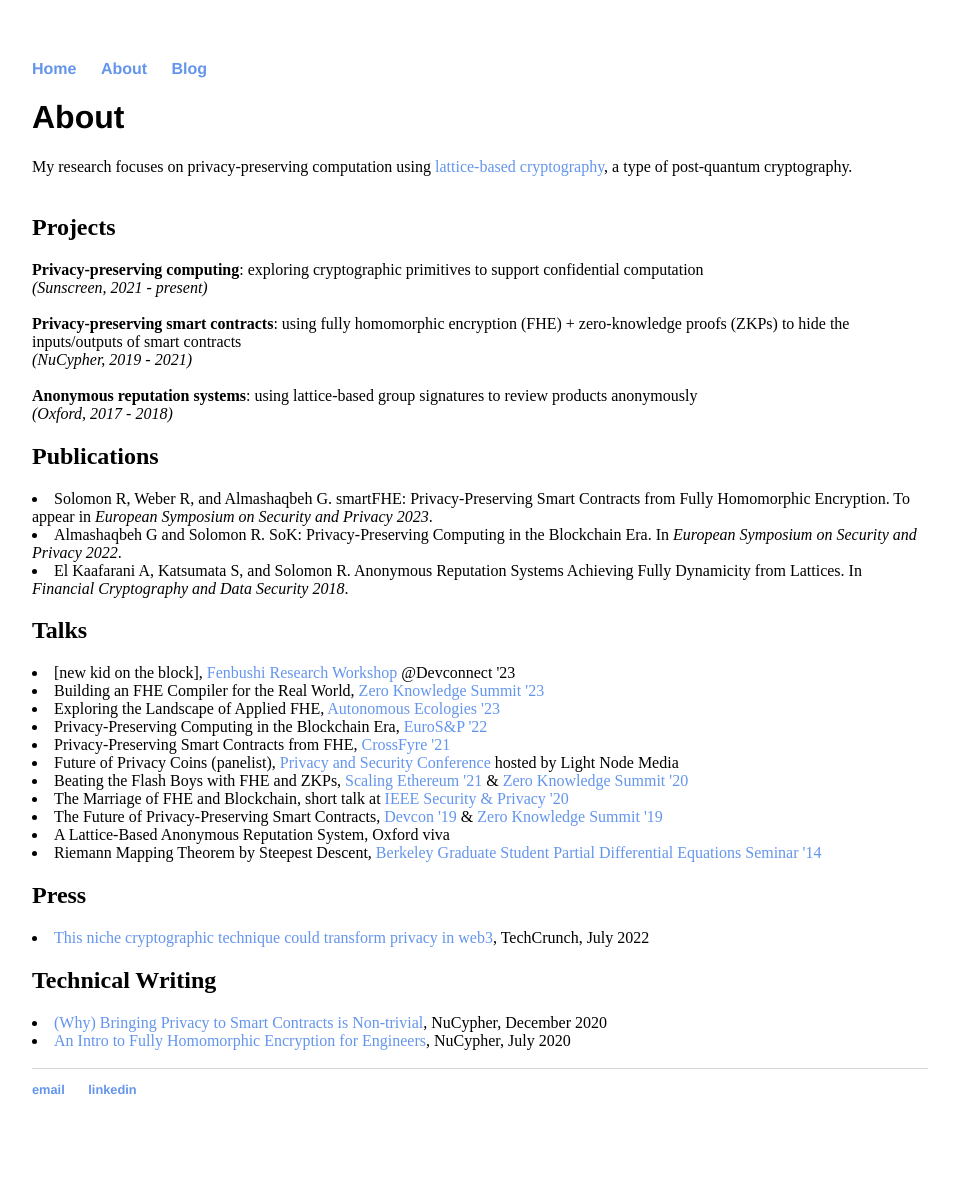
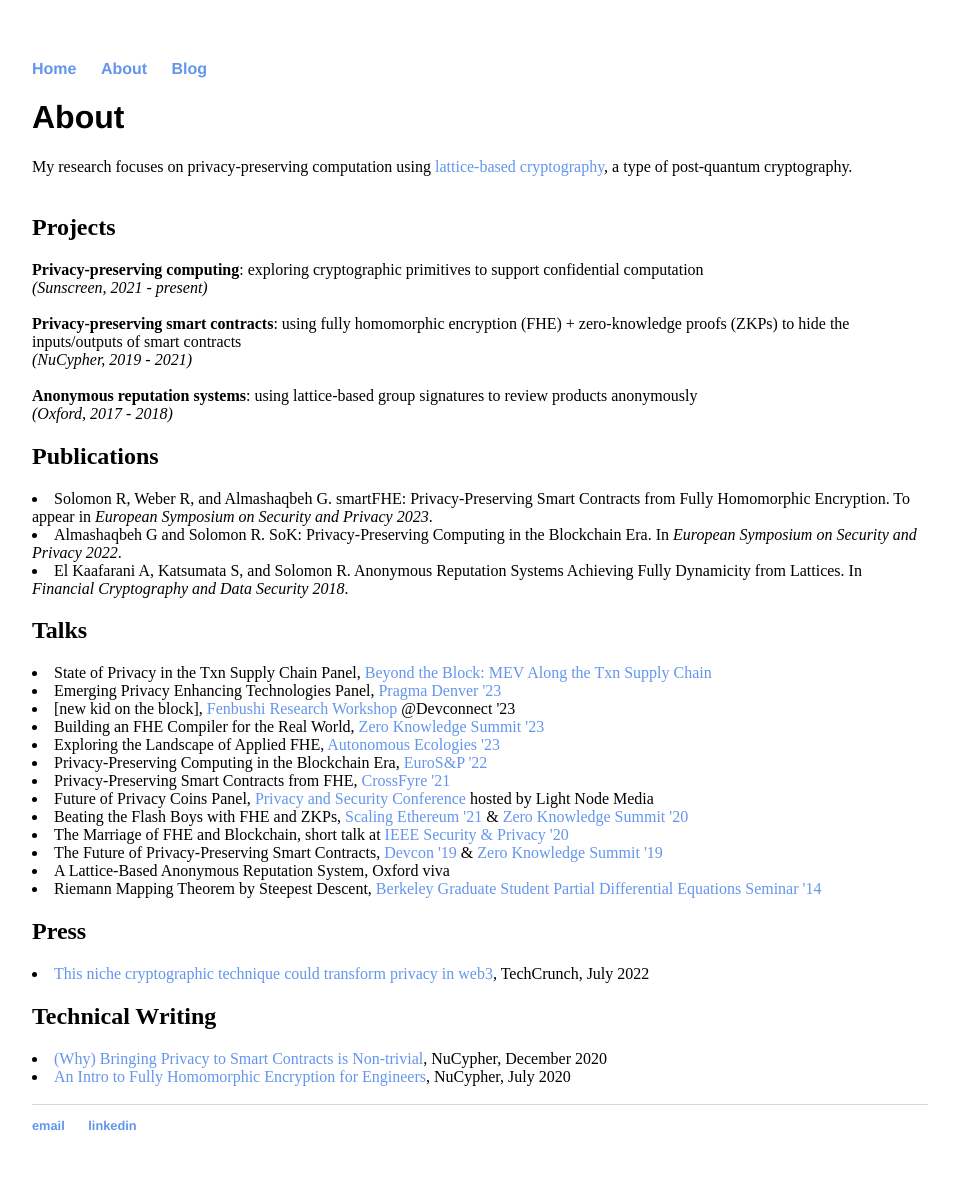
Before and after one commit to ravital/ravital.github.io, a Jekyll site: the page built from about/index.html, in a window 1280 px wide. Shown: the whole page, without its empty margins (160-1119 px from the left). Built offline with Jekyll 4.4.1, drawn with Linux system fonts in a browser that asks for light colours; before the commit the page ends 1157 px from its top, so only the background shows below that.

Commit message:
Update index.html

```diff
--- a/about/index.html
+++ b/about/index.html
@@ -22,12 +22,14 @@ title: About Ravital Solomon
 
 
 			<h2>Talks</h2>
+			<li>State of Privacy in the Txn Supply Chain Panel, <a href="https://lu.ma/MEV">Beyond the Block: MEV Along the Txn Supply Chain</a></li>
+			<li>Emerging Privacy Enhancing Technologies Panel, <a href="https://ethglobal.com/events/pragma-denver">Pragma Denver '23</a></li>
 			<li>[new kid on the block], <a href="https://lu.ma/fenbushiprivacy">Fenbushi Research Workshop</a> @Devconnect '23</li>
 			<li>Building an FHE Compiler for the Real World, <a href="https://www.zksummit.com/">Zero Knowledge Summit '23</a></li>
 			<li>Exploring the Landscape of Applied FHE, <a href="https://www.autonomousecologies.xyz/">Autonomous Ecologies '23</a></li>
 			<li>Privacy-Preserving Computing in the Blockchain Era, <a href="https://www.ieee-security.org/TC/EuroSP2022/">EuroS&P '22</a></li>
 			<li>Privacy-Preserving Smart Contracts from FHE, <a href="https://crossfyre21.cs.ru.nl//">CrossFyre '21</a></li>
-			<li>Future of Privacy Coins (panelist), <a href="https://www.lightnodemedia.com/event/privacy-security-conference-tuesday-august-24/">Privacy and Security Conference</a> hosted by Light Node Media</li>
+			<li>Future of Privacy Coins Panel, <a href="https://www.lightnodemedia.com/event/privacy-security-conference-tuesday-august-24/">Privacy and Security Conference</a> hosted by Light Node Media</li>
 			<li>Beating the Flash Boys with FHE and ZKPs, <a href="https://scaling.ethglobal.co">Scaling Ethereum '21</a> & <a href="https://www.zksummit.com/">Zero Knowledge Summit '20</a></li>
 			<li>The Marriage of FHE and Blockchain, short talk at <a href="https://www.ieee-security.org/TC/SP2020/program-shorttalks.html">IEEE Security & Privacy '20</a></li>
 			<li>The Future of Privacy-Preserving Smart Contracts,  <a href="https://archive.devcon.org/">Devcon '19</a> & <a href="https://www.zeroknowledge.fm/summit">Zero Knowledge Summit '19</a></li>
```
